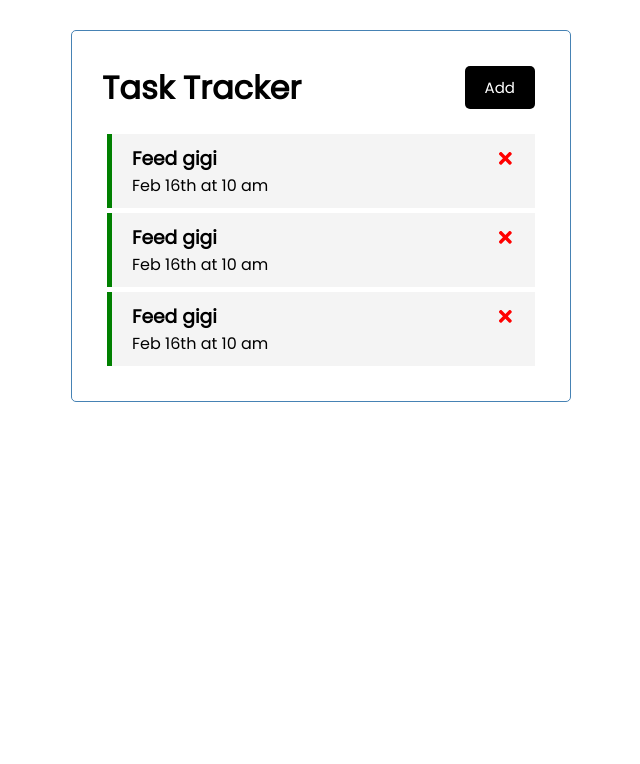
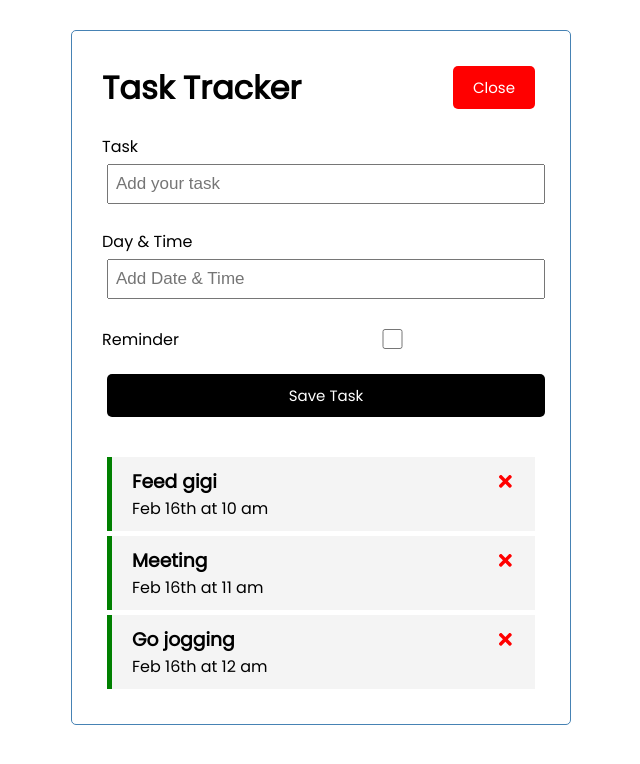
Before and after one commit to FedericoBonel/task-tracker-reactjs, a React (Create React App) app: page / in a window 1280 px wide. Both pictures are taken after a click on the button "Add". Shown: the top 764 px of the page, without its empty margins (319-959 px from the left). Built offline with nearby package versions, Linux system fonts and the light colour scheme.

Commit message:
Added add task form and Button.jsx functionalities.

```diff
--- a/src/App.js
+++ b/src/App.js
@@ -2,54 +2,72 @@ import { useState } from "react";
 
 import Header from "./components/Header";
 import Tasks from "./components/Tasks";
+import AddTask from "./components/AddTask";
 
 const App = () => {
-
-  const [tasks, setTasks]  = useState([
+  const [renderAddForm, setRenderAddForm] = useState(false);
+  const [tasks, setTasks] = useState([
     {
       id: 1,
       description: "Feed gigi",
       day: "Feb 16th at 10 am",
-        reminder: true
+      reminder: true,
     },
     {
       id: 2,
-        description: "Feed gigi",
-        day: "Feb 16th at 10 am",
-        reminder: true
+      description: "Meeting",
+      day: "Feb 16th at 11 am",
+      reminder: true,
     },
     {
       id: 3,
-        description: "Feed gigi",
-        day: "Feb 16th at 10 am",
-        reminder: true
-    }
+      description: "Go jogging",
+      day: "Feb 16th at 12 am",
+      reminder: true,
+    },
   ]);
+
+  // Create task
+  const addTask = (task) => {
+    const id = Math.floor(Math.random() * 100000);
+    let newTask = { id, ...task };
+    setTasks([...tasks, newTask]);
+  };
 
   // Delete task
   const deleteTaskById = (id) => {
+    console.log(tasks);
     setTasks(tasks.filter((task) => task.id !== id));
   };
 
   // Toggle remainder
   const toggleRemainderById = (id) => {
-  setTasks(tasks.map((task) =>
-    task.id === id ?
-    {...task, reminder: !task.reminder}
-    : task)
+    setTasks(
+      tasks.map((task) =>
+        task.id === id ? { ...task, reminder: !task.reminder } : task
+      )
     );
   };
 
   return (
     <div className="container">
-      <Header title="Task Tracker"/>
-
-      {tasks.length > 0 ?
-      <Tasks tasks={tasks} onDelete={deleteTaskById} onToggle={toggleRemainderById}/>
-      : "Nothing to show"}
-
+      <Header
+        title="Task Tracker"
+        onAdd={() => setRenderAddForm(!renderAddForm)}
+        renderAddForm={renderAddForm}
+      />
+      {renderAddForm && <AddTask onSubmission={addTask} />}
+      {tasks.length > 0 ? (
+        <Tasks
+          tasks={tasks}
+          onDelete={deleteTaskById}
+          onToggle={toggleRemainderById}
+        />
+      ) : (
+        "Nothing to show"
+      )}
     </div>
   );
-}
+};
 
 export default App;
--- /dev/null
+++ b/src/components/AddTask.jsx
@@ -0,0 +1,66 @@
+import { useState } from "react";
+
+const AddTask = ({ onSubmission }) => {
+  const [description, setDescription] = useState("");
+  const [date, setDate] = useState("");
+  const [reminder, setReminder] = useState(false);
+
+  const onSubmit = (e) => {
+    e.preventDefault();
+
+    if (!description) {
+      alert("Please add task description");
+      return;
+    }
+
+    if (!date) {
+      alert("Please add task date");
+      return;
+    }
+
+    onSubmission({ description, date, reminder });
+
+    setDescription("");
+    setDate("");
+    setReminder(false);
+  };
+
+  return (
+    <form className="add-form scale-in-center" onSubmit={onSubmit}>
+      <div className="form-control">
+        <label htmlFor="task-desc">Task</label>
+        <input
+          id="task-desc"
+          type="text"
+          value={description}
+          placeholder="Add your task"
+          onChange={(e) => setDescription(e.target.value)}
+        />
+      </div>
+      <div className="form-control">
+        <label htmlFor="task-date">Day & Time</label>
+        <input
+          id="task-date"
+          type="text"
+          value={date}
+          placeholder="Add Date & Time"
+          onChange={(e) => setDate(e.target.value)}
+        />
+      </div>
+      <div className="form-control form-control-check">
+        <label htmlFor="task-reminder">Reminder</label>
+        <input
+          id="task-reminder"
+          type="checkbox"
+          checked={reminder}
+          onChange={(e) => setReminder(e.currentTarget.checked)}
+        />
+      </div>
+      <button className="btn btn-block" type="submit">
+        Save Task
+      </button>
+    </form>
+  );
+};
+
+export default AddTask;
--- a/src/components/Button.jsx
+++ b/src/components/Button.jsx
@@ -1,7 +1,10 @@
 
-const Button = ({ textContent, onClick }) => {
+const Button = ({ textContent, onClick, color }) => {
   return (
-    <button className='btn' onClick={onClick}>
+    <button
+    className='btn'
+    onClick={onClick}
+    style={{background:color}}>
       {textContent}
       </button>
   )
--- a/src/components/Header.jsx
+++ b/src/components/Header.jsx
@@ -1,10 +1,13 @@
 import Button from './Button';
 
-const Header = ({ title }) => {
+const Header = ({ title, onAdd, renderAddForm }) => {
   return (
     <header className="header">
         <h1>{title}</h1>
-        <Button textContent="Add"/>
+        <Button
+        textContent={renderAddForm ? "Close" : "Add"}
+        color={renderAddForm ? "red" : "green"}
+        onClick={onAdd}/>
     </header>
   )
 }
--- a/src/index.css
+++ b/src/index.css
@@ -115,3 +115,33 @@ footer {
   margin: 30px;
   text-align: center;
 }
+
+.scale-in-center {
+	-webkit-animation: scale-in-center 0.1s cubic-bezier(0.250, 0.460, 0.450, 0.940) both;
+	        animation: scale-in-center 0.1s cubic-bezier(0.250, 0.460, 0.450, 0.940) both;
+}
+
+ @-webkit-keyframes scale-in-center {
+  0% {
+    -webkit-transform: scale(0);
+            transform: scale(0);
+    opacity: 1;
+  }
+  100% {
+    -webkit-transform: scale(1);
+            transform: scale(1);
+    opacity: 1;
+  }
+}
+@keyframes scale-in-center {
+  0% {
+    -webkit-transform: scale(0);
+            transform: scale(0);
+    opacity: 1;
+  }
+  100% {
+    -webkit-transform: scale(1);
+            transform: scale(1);
+    opacity: 1;
+  }
+}
--- a/src/index.js
+++ b/src/index.js
@@ -11,7 +11,4 @@ root.render(
   </React.StrictMode>
 );
 
-// If you want to start measuring performance in your app, pass a function
-// to log results (for example: reportWebVitals(console.log))
-// or send to an analytics endpoint. Learn more: https://bit.ly/CRA-vitals
 reportWebVitals();
```
Lines whose indentation alone changed are shown as unchanged.
